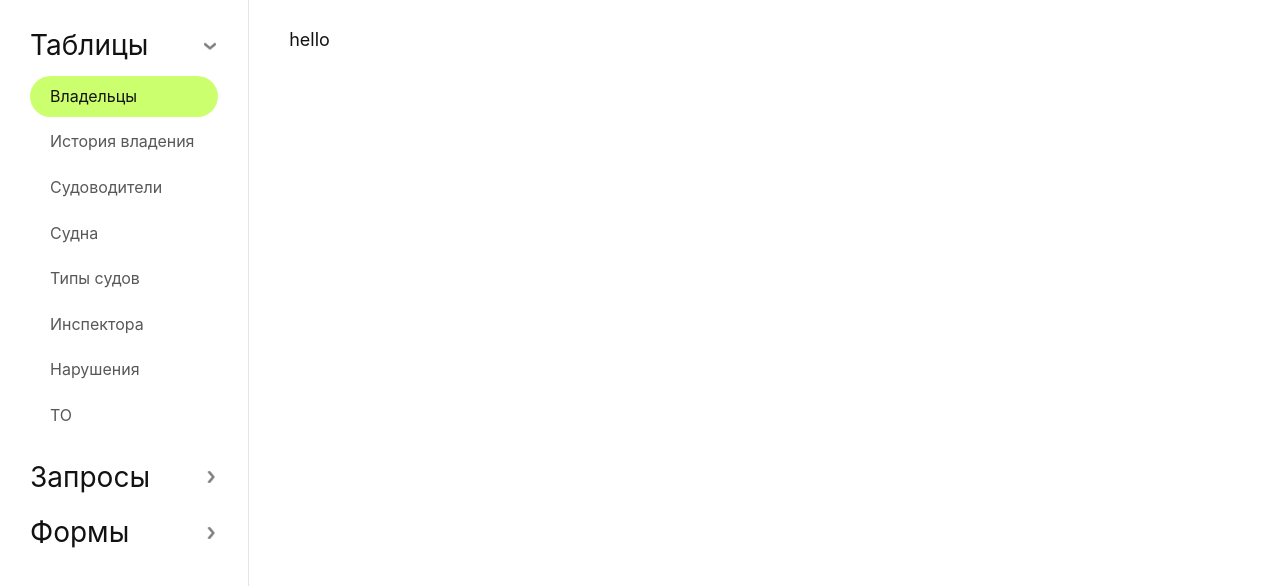
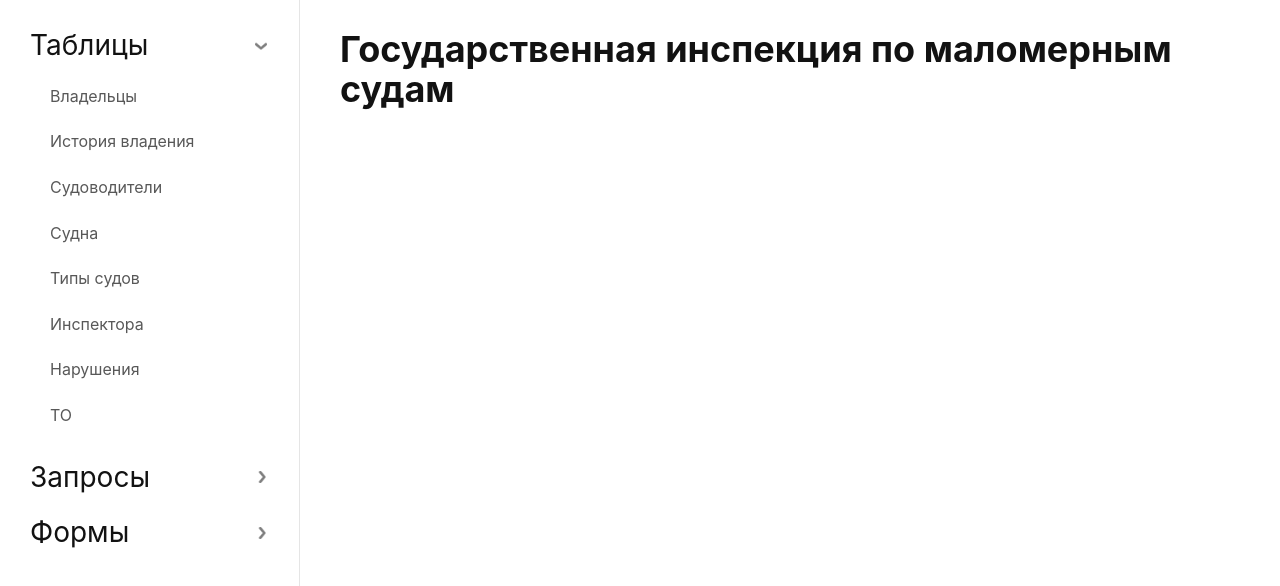
Before and after one commit to maltira/db_lab_frontend, a Vue app: page / in a window 1280 px wide. Shown: the top 586 px of the page. Built offline with nearby package versions, Linux system fonts and the light colour scheme; the HTML template or start-up script is replaced by a standard one.

Commit message:
pages for tables

```diff
--- a/src/App.vue
+++ b/src/App.vue
@@ -1,11 +1,19 @@
 <script setup lang="ts">
 
 import AppSidebar from '@/components/layout/AppSidebar.vue'
+import { onMounted } from 'vue'
+import router from '@/router'
+
+onMounted(async() => {
+  await router.push('/')
+})
 </script>
 
 <template>
   <AppSidebar/>
-  <RouterView/>
+  <div id="content">
+    <RouterView/>
+  </div>
 </template>
 
 <style lang="scss">
@@ -13,4 +21,7 @@ import AppSidebar from '@/components/layout/AppSidebar.vue'
   display: flex;
   gap: 10px;
 }
+#content{
+  padding: 30px;
+}
 </style>
--- a/src/components/layout/AppSidebar.vue
+++ b/src/components/layout/AppSidebar.vue
@@ -2,14 +2,14 @@
 import { ref } from 'vue'
 
 const allTables = ref([
-  'Владельцы',
-  'История владения',
-  'Судоводители',
-  'Судна',
-  'Типы судов',
-  'Инспектора',
-  'Нарушения',
-  'ТО',
+  { route: "/table/owner", name: "Владельцы" },
+  { route: "/table/ownership", name: 'История владения' },
+  { route: "/table/skipper", name: "Судоводители" },
+  { route: "/table/ship", name: "Судна" },
+  { route: "/table/type", name: "Типы судов" },
+  { route: "/table/inspector", name: "Инспектора" },
+  { route: "/table/violation", name: "Нарушения" },
+  { route: "/table/inspection", name: "ТО" },
 ])
 const allQueries = ref([
   'Владельцы',
@@ -23,7 +23,7 @@ const allQueries = ref([
 ])
 const allForms = ref([])
 
-const selectedElement = ref({ block: 'tables', id: 0 })
+const selectedElement = ref({ block: 'tables', id: -1 })
 const isTablesOpen = ref(true)
 const isQueriesOpen = ref(false)
 const isFormsOpen = ref(false)
@@ -55,9 +55,9 @@ const selectElement = (block: string, id: number) => {
         />
       </div>
       <div class="block_items" v-if="isTablesOpen && allTables.length > 0">
-        <div class="item" v-for="(table, index) in allTables" :key="index" @click="selectElement('tables', index)" :class="{active: selectedElement.block === 'tables' && selectedElement.id === index}">
-          <p>{{ table }}</p>
-        </div>
+        <RouterLink :to="table.route" class="item" v-for="(table, index) in allTables" :key="index" @click="selectElement('tables', index)" :class="{active: selectedElement.block === 'tables' && selectedElement.id === index}">
+          <p>{{ table.name }}</p>
+        </RouterLink>
       </div>
       <p v-else-if="isTablesOpen && allTables.length === 0" class="empty_block">Здесь пусто</p>
     </div>
@@ -101,7 +101,7 @@ const selectElement = (block: string, id: number) => {
   display: flex;
   flex-direction: column;
   gap: 25px;
-  width: 300px;
+  min-width: 300px;
   min-height: 100vh;
   padding: 30px;
   border-right: 1px solid rgba(0, 0, 0, 0.1);
--- a/src/router/index.ts
+++ b/src/router/index.ts
@@ -1,11 +1,59 @@
 import { createRouter, createWebHistory, type RouteRecordRaw } from 'vue-router'
 import HomeView from '@/views/HomeView.vue'
+import OwnerView from '@/views/tables/OwnerView.vue'
+import ShipView from '@/views/tables/ShipView.vue'
+import OwnershipView from '@/views/tables/OwnershipView.vue'
+import InspectorView from '@/views/tables/InspectorView.vue'
+import InspectionView from '@/views/tables/InspectionView.vue'
+import SkipperView from '@/views/tables/SkipperView.vue'
+import ViolationView from '@/views/tables/ViolationView.vue'
+import ShipTypesView from '@/views/tables/ShipTypesView.vue'
 
 const routes: RouteRecordRaw[] = [
   {
     path: '/',
     name: 'Home',
     component: HomeView
+  },
+  {
+    path: '/table/owner',
+    name: 'OwnerView',
+    component: OwnerView
+  },
+  {
+    path: '/table/ship',
+    name: 'ShipView',
+    component: ShipView
+  },
+  {
+    path: '/table/ownership',
+    name: 'OwnershipView',
+    component: OwnershipView
+  },
+  {
+    path: '/table/inspector',
+    name: 'InspectorView',
+    component: InspectorView
+  },
+  {
+    path: '/table/inspection',
+    name: 'InspectionView',
+    component: InspectionView
+  },
+  {
+    path: '/table/skipper',
+    name: 'SkipperView',
+    component: SkipperView
+  },
+  {
+    path: '/table/violation',
+    name: 'ViolationView',
+    component: ViolationView
+  },
+  {
+    path: '/table/type',
+    name: 'TypeView',
+    component: ShipTypesView
   }
 ]
 
--- a/src/views/HomeView.vue
+++ b/src/views/HomeView.vue
@@ -2,13 +2,12 @@
 
 <template>
   <div id="home-view">
-    hello
+    <h1>Государственная инспекция по маломерным судам</h1>
   </div>
 </template>
 
 <style scoped>
 #home-view {
-  padding: 30px;
   width: 100%;
 }
 </style>
--- /dev/null
+++ b/src/views/tables/InspectionView.vue
@@ -0,0 +1,5 @@
+<script setup lang="ts"></script>
+
+<template>InspectionView</template>
+
+<style scoped lang="scss"></style>
--- /dev/null
+++ b/src/views/tables/InspectorView.vue
@@ -0,0 +1,5 @@
+<script setup lang="ts"></script>
+
+<template>InspectorView</template>
+
+<style scoped lang="scss"></style>
--- /dev/null
+++ b/src/views/tables/OwnerView.vue
@@ -0,0 +1,7 @@
+<script setup lang="ts"></script>
+
+<template>
+  OwnerView
+</template>
+
+<style scoped lang="scss"></style>
--- /dev/null
+++ b/src/views/tables/OwnershipView.vue
@@ -0,0 +1,7 @@
+<script setup lang="ts"></script>
+
+<template>
+  OwnershipView
+</template>
+
+<style scoped lang="scss"></style>
--- /dev/null
+++ b/src/views/tables/ShipTypesView.vue
@@ -0,0 +1,5 @@
+<script setup lang="ts"></script>
+
+<template>ShipTypes</template>
+
+<style scoped lang="scss"></style>
--- /dev/null
+++ b/src/views/tables/ShipView.vue
@@ -0,0 +1,5 @@
+<script setup lang="ts"></script>
+
+<template>ShipView</template>
+
+<style scoped lang="scss"></style>
--- /dev/null
+++ b/src/views/tables/SkipperView.vue
@@ -0,0 +1,5 @@
+<script setup lang="ts"></script>
+
+<template>SkipperView</template>
+
+<style scoped lang="scss"></style>
--- /dev/null
+++ b/src/views/tables/ViolationView.vue
@@ -0,0 +1,5 @@
+<script setup lang="ts"></script>
+
+<template>ViolationView</template>
+
+<style scoped lang="scss"></style>
```
